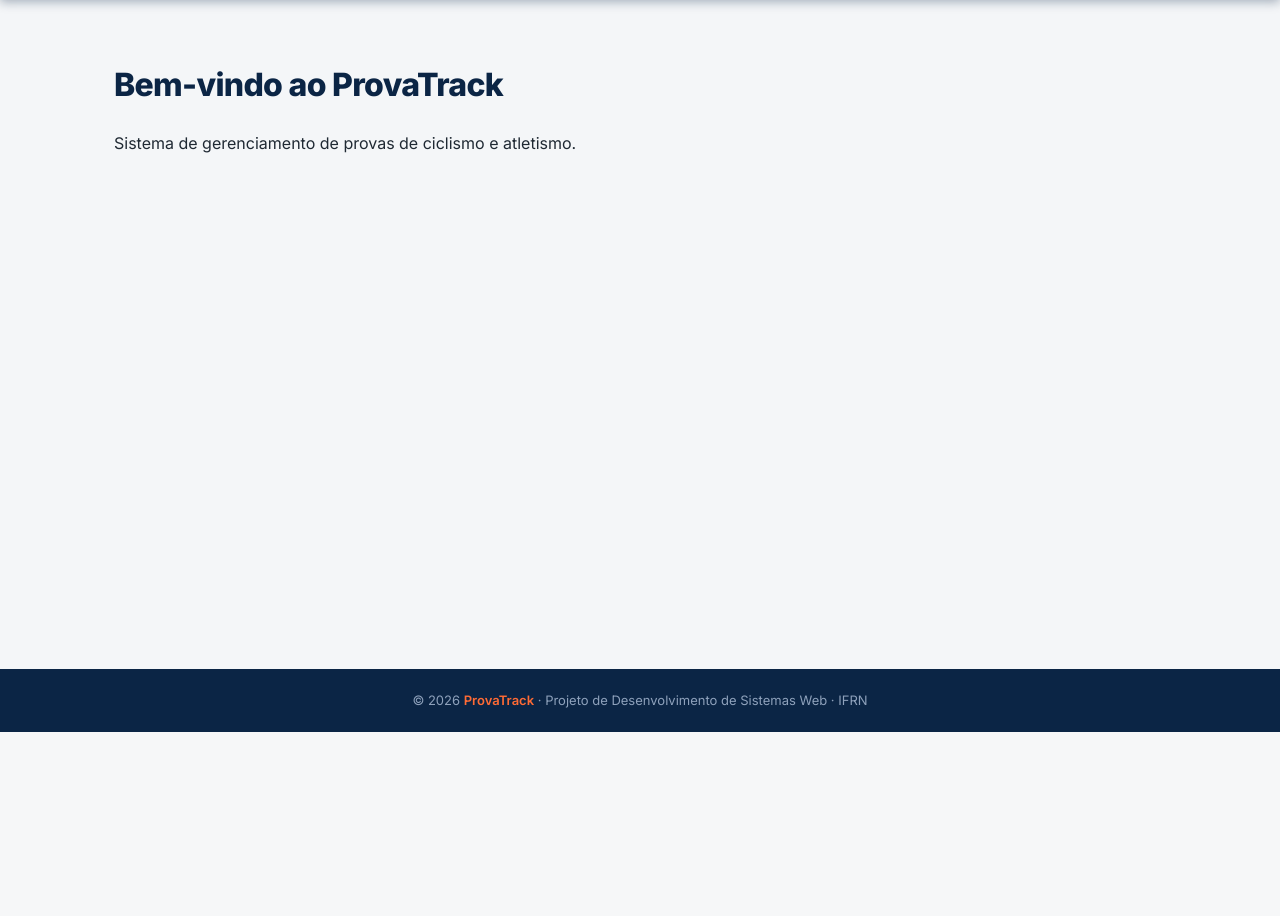
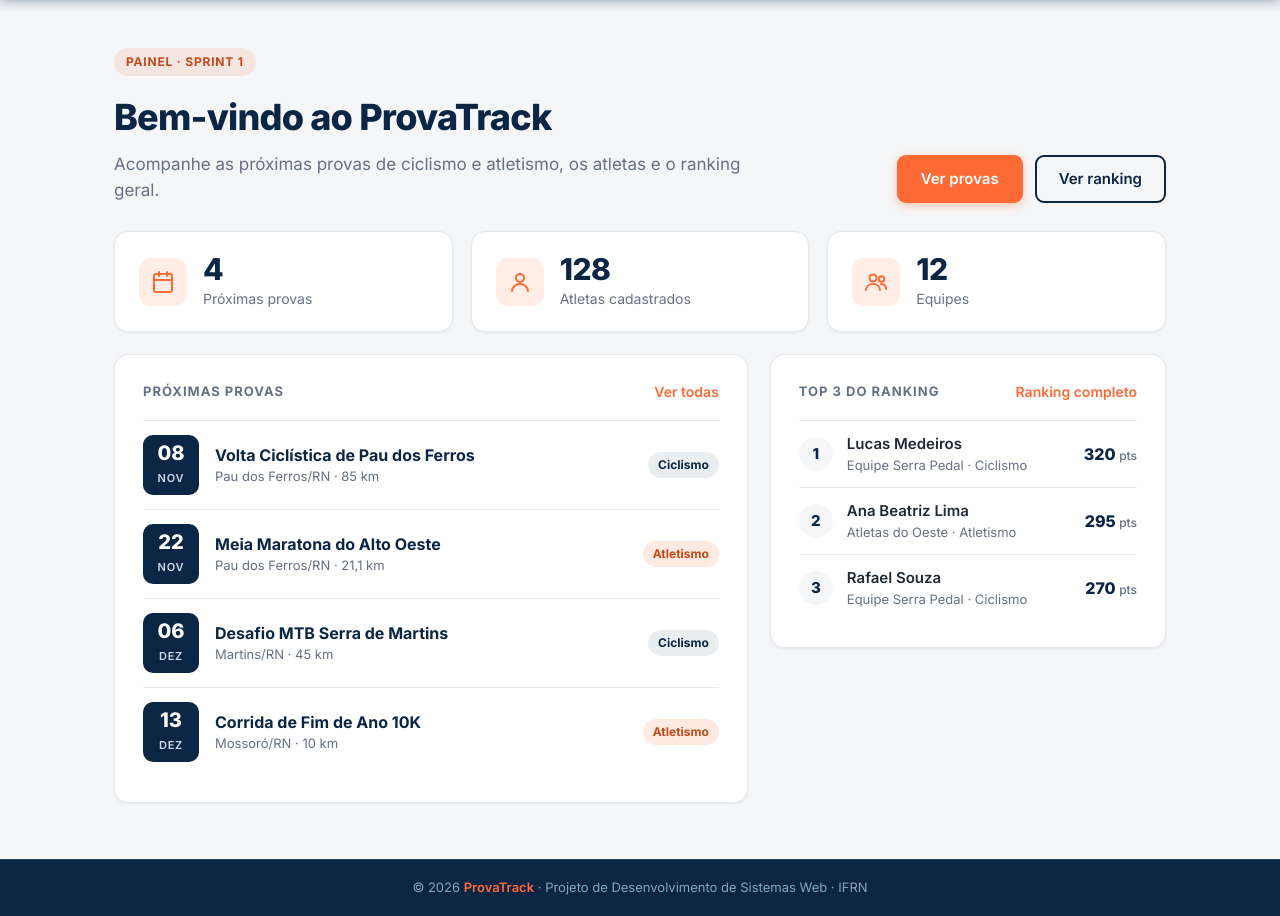
Before and after one commit to provatrack-dev/provatrack, a Django app: page / in a window 1280 px wide. Shown: the part 68-984 px from the top of the page. Before the commit the page ends 800 px from the top, so only its background shows below. Run offline with Django 5.2, Linux system fonts and the light colour scheme.

Commit message:
feat: monta home igual ao prototipo com CSS separado (#12)

```diff
--- /dev/null
+++ b/core/static/core/css/home.css
@@ -0,0 +1,228 @@
+/* ===== Home (docs/prototipos/home.html) =====
+   Só o que é da página inicial: resumo, próximas provas e ranking. */
+
+.hero {
+  display: flex;
+  justify-content: space-between;
+  align-items: flex-end;
+  gap: 24px;
+  flex-wrap: wrap;
+  margin-bottom: 28px;
+}
+
+.hero .sub {
+  margin: 0;
+}
+
+.resumo {
+  display: grid;
+  grid-template-columns: repeat(3,1fr);
+  gap: 18px;
+  margin-bottom: 22px;
+}
+
+.card {
+  background: #fff;
+  border: 1px solid var(--borda);
+  border-radius: 14px;
+  padding: 22px 24px;
+  box-shadow: 0 1px 3px rgba(16,24,40,.06);
+  display: flex;
+  align-items: center;
+  gap: 16px;
+}
+
+.card .ico {
+  width: 48px;
+  height: 48px;
+  border-radius: 12px;
+  display: grid;
+  place-items: center;
+  background: rgba(255,107,53,.12);
+  color: var(--destaque);
+  flex: none;
+}
+
+.card .ico svg {
+  width: 24px;
+  height: 24px;
+}
+
+.card .num {
+  font-size: 30px;
+  font-weight: 800;
+  color: var(--principal);
+  line-height: 1;
+  letter-spacing: -.5px;
+}
+
+.card .rot {
+  font-size: 14px;
+  color: var(--suave);
+  margin-top: 4px;
+}
+
+.grade {
+  display: grid;
+  grid-template-columns: 1.6fr 1fr;
+  gap: 22px;
+  align-items: start;
+}
+
+.painel-topo {
+  display: flex;
+  justify-content: space-between;
+  align-items: center;
+  margin-bottom: 18px;
+}
+
+.painel-topo h2 {
+  margin: 0;
+}
+
+.painel-topo a {
+  font-size: 14px;
+  font-weight: 600;
+  color: var(--destaque);
+  text-decoration: none;
+}
+
+.prova {
+  display: flex;
+  align-items: center;
+  gap: 16px;
+  padding: 14px 0;
+  border-top: 1px solid var(--borda);
+}
+
+.prova:first-of-type {
+  border-top: none;
+  padding-top: 0;
+}
+
+.data {
+  width: 56px;
+  text-align: center;
+  border-radius: 10px;
+  background: var(--principal);
+  color: #fff;
+  padding: 7px 0;
+  flex: none;
+}
+
+.data b {
+  display: block;
+  font-size: 20px;
+  font-weight: 800;
+  line-height: 1.1;
+}
+
+.data small {
+  font-size: 11px;
+  font-weight: 600;
+  letter-spacing: .8px;
+  text-transform: uppercase;
+  color: #cfd8e6;
+}
+
+.prova .info {
+  flex: 1;
+  min-width: 0;
+}
+
+.prova .nome {
+  font-weight: 700;
+  font-size: 16px;
+  color: var(--principal);
+}
+
+.prova .meta {
+  font-size: 13px;
+  color: var(--suave);
+}
+
+.tag {
+  font-size: 12px;
+  font-weight: 700;
+  padding: 4px 10px;
+  border-radius: 20px;
+  white-space: nowrap;
+}
+
+.tag.cic {
+  background: rgba(11,37,69,.08);
+  color: var(--principal);
+}
+
+.tag.atl {
+  background: rgba(255,107,53,.14);
+  color: #c24a1a;
+}
+
+.rank {
+  display: flex;
+  align-items: center;
+  gap: 14px;
+  padding: 12px 0;
+  border-top: 1px solid var(--borda);
+}
+
+.rank:first-of-type {
+  border-top: none;
+  padding-top: 0;
+}
+
+.pos {
+  width: 34px;
+  height: 34px;
+  border-radius: 50%;
+  display: grid;
+  place-items: center;
+  font-weight: 800;
+  font-size: 15px;
+  background: var(--fundo);
+  color: var(--principal);
+  flex: none;
+}
+
+.rank:first-of-type .pos {
+  background: var(--destaque);
+  color: #fff;
+}
+
+.rank .info {
+  flex: 1;
+}
+
+.rank .nome {
+  font-weight: 600;
+  font-size: 15px;
+}
+
+.rank .meta {
+  font-size: 13px;
+  color: var(--suave);
+}
+
+.rank .pts {
+  font-weight: 800;
+  color: var(--principal);
+}
+
+.rank .pts small {
+  font-weight: 500;
+  color: var(--suave);
+  font-size: 12px;
+}
+
+.acoes {
+  display: flex;
+  gap: 12px;
+  margin-top: 18px;
+}
+
+@media (max-width:900px) {
+  .resumo, .grade {
+    grid-template-columns: 1fr;
+  }
+}
--- a/core/static/core/css/style.css
+++ b/core/static/core/css/style.css
@@ -108,61 +109,155 @@ body {
   font-weight: 600;
   font-size: 14px;
   padding: 9px 18px;
-    border: 1.5px solid rgba(255, 255, 255, 0.4);
+  border: 1.5px solid rgba(255,255,255,.4);
   border-radius: 8px;
-    transition: all 0.2s;
+  transition: all .2s;
 }
 
-.btn-login:hover {
+.btn-login:hover, .btn-login.ativo {
   background: #fff;
   color: var(--principal);
   border-color: #fff;
 }
 
-/* Conteúdo */
-.container {
+main {
   flex: 1;
+  max-width: 1100px;
   width: 100%;
-    max-width: 1100px;
   margin: 0 auto;
-    padding: 40px 24px 56px;
+  padding: 48px 24px 56px;
 }
 
 h1 {
+  font-size: 36px;
+  font-weight: 800;
+  letter-spacing: -.8px;
   color: var(--principal);
-    font-weight: 800;
-    letter-spacing: -0.7px;
+  margin: 0 0 8px;
 }
 
-a {
+.sub {
+  color: var(--suave);
+  font-size: 17px;
+  margin: 0 0 32px;
+  max-width: 640px;
+}
+
+.selo {
+  display: inline-block;
+  background: rgba(255,107,53,.12);
+  color: #c24a1a;
+  font-size: 12px;
+  font-weight: 700;
+  letter-spacing: .8px;
+  text-transform: uppercase;
+  padding: 5px 12px;
+  border-radius: 20px;
+  margin-bottom: 14px;
+}
+
+.painel {
+  background: #fff;
+  border: 1px solid var(--borda);
+  border-radius: 14px;
+  padding: 26px 28px;
+  box-shadow: 0 1px 3px rgba(16,24,40,.06);
+}
+
+.painel h2 {
+  font-size: 13px;
+  font-weight: 700;
+  letter-spacing: 1px;
+  text-transform: uppercase;
+  color: var(--suave);
+  margin: 0 0 18px;
+}
+
+.btn {
+  font-family: inherit;
+  font-size: 15px;
+  font-weight: 600;
+  padding: 11px 22px;
+  border-radius: 9px;
+  cursor: pointer;
+  border: 2px solid transparent;
+  text-decoration: none;
+  display: inline-block;
+  text-align: center;
+}
+
+.btn-primario {
+  background: var(--destaque);
+  color: #fff;
+  box-shadow: 0 3px 10px rgba(255,107,53,.35);
+}
+
+.btn-secundario {
+  background: transparent;
+  color: var(--principal);
+  border-color: var(--principal);
+}
+
+.rodape {
+  background: var(--principal);
+  color: #cfd8e6;
+  margin-top: auto;
+}
+
+.rodape-topo {
+  max-width: 1100px;
+  margin: 0 auto;
+  padding: 40px 24px 28px;
+  display: grid;
+  grid-template-columns: 1.4fr 1fr 1fr;
+  gap: 32px;
+}
+
+.rodape .marca {
+  margin-right: 0;
+  font-size: 20px;
+}
+
+.rodape p {
+  margin: 12px 0 0;
+  font-size: 14px;
+  color: #9fb0c7;
+  max-width: 320px;
+}
+
+.rodape h3 {
+  color: #fff;
+  font-size: 13px;
+  font-weight: 700;
+  letter-spacing: 1px;
+  text-transform: uppercase;
+  margin: 0 0 14px;
+}
+
+.rodape ul {
+  list-style: none;
+  margin: 0;
+  padding: 0;
+}
+
+.rodape li {
+  margin-bottom: 8px;
+}
+
+.rodape li a {
+  color: #cfd8e6;
+  text-decoration: none;
+  font-size: 14px;
+}
+
+.rodape li a:hover {
   color: var(--destaque);
 }
 
-/* Mensagens de feedback */
-.mensagens {
-    list-style: none;
-    padding: 0;
-    margin: 0 0 20px;
-}
-
-.mensagens li {
-    background: #d9f5e3;
-    color: #14703a;
-    border-left: 4px solid #14703a;
-    padding: 10px 14px;
-    border-radius: 8px;
-    margin-bottom: 8px;
-}
-
-/* Rodapé */
-.rodape {
-    background: var(--principal);
-    color: #cfd8e6;
-}
-
 .rodape-base {
+  border-top: 1px solid rgba(255,255,255,.12);
   text-align: center;
-    padding: 22px 24px;
+  padding: 18px 24px;
   font-size: 13px;
   color: #8ea1bb;
 }
--- a/core/templates/home.html
+++ b/core/templates/home.html
@@ -1,8 +1,74 @@
 {% extends 'base.html' %}
+{% load static %}
 
 {% block title %}Início{% endblock %}
 
+{% block extra_css %}
+<link rel="stylesheet" href="{% static 'core/css/home.css' %}">
+{% endblock %}
+
 {% block content %}
-<h1>Bem-vindo ao ProvaTrack</h1>
-<p>Sistema de gerenciamento de provas de ciclismo e atletismo.</p>
+    <div class="hero">
+        <div>
+            <span class="selo">Painel · Sprint 1</span>
+            <h1>Bem-vindo ao ProvaTrack</h1>
+            <p class="sub">Acompanhe as próximas provas de ciclismo e atletismo, os atletas e o ranking geral.</p>
+        </div>
+        <div class="acoes">
+            <a class="btn btn-primario" href="#">Ver provas</a>
+            <a class="btn btn-secundario" href="#">Ver ranking</a>
+        </div>
+    </div>
+
+    <section class="resumo">
+        <div class="card"><div class="ico"><svg viewBox="0 0 24 24" fill="none" stroke="currentColor" stroke-width="2" stroke-linecap="round" stroke-linejoin="round"><rect x="3" y="4" width="18" height="18" rx="2"/><path d="M16 2v4M8 2v4M3 10h18"/></svg></div><div><div class="num">4</div><div class="rot">Próximas provas</div></div></div>
+        <div class="card"><div class="ico"><svg viewBox="0 0 24 24" fill="none" stroke="currentColor" stroke-width="2" stroke-linecap="round" stroke-linejoin="round"><circle cx="12" cy="8" r="4"/><path d="M4 21c0-4 4-7 8-7s8 3 8 7"/></svg></div><div><div class="num">128</div><div class="rot">Atletas cadastrados</div></div></div>
+        <div class="card"><div class="ico"><svg viewBox="0 0 24 24" fill="none" stroke="currentColor" stroke-width="2" stroke-linecap="round" stroke-linejoin="round"><circle cx="9" cy="8" r="3.5"/><path d="M2 20c0-3.5 3-6 7-6s7 2.5 7 6"/><circle cx="17.5" cy="9" r="2.8"/><path d="M17 14c3 0 5 2 5 5"/></svg></div><div><div class="num">12</div><div class="rot">Equipes</div></div></div>
+    </section>
+
+    <div class="grade">
+        <section class="painel">
+            <div class="painel-topo"><h2>Próximas provas</h2><a href="#">Ver todas</a></div>
+                <div class="prova">
+                    <div class="data"><b>08</b><small>NOV</small></div>
+                    <div class="info"><div class="nome">Volta Ciclística de Pau dos Ferros</div><div class="meta">Pau dos Ferros/RN · 85 km</div></div>
+                    <span class="tag cic">Ciclismo</span>
+                </div>
+                <div class="prova">
+                    <div class="data"><b>22</b><small>NOV</small></div>
+                    <div class="info"><div class="nome">Meia Maratona do Alto Oeste</div><div class="meta">Pau dos Ferros/RN · 21,1 km</div></div>
+                    <span class="tag atl">Atletismo</span>
+                </div>
+                <div class="prova">
+                    <div class="data"><b>06</b><small>DEZ</small></div>
+                    <div class="info"><div class="nome">Desafio MTB Serra de Martins</div><div class="meta">Martins/RN · 45 km</div></div>
+                    <span class="tag cic">Ciclismo</span>
+                </div>
+                <div class="prova">
+                    <div class="data"><b>13</b><small>DEZ</small></div>
+                    <div class="info"><div class="nome">Corrida de Fim de Ano 10K</div><div class="meta">Mossoró/RN · 10 km</div></div>
+                    <span class="tag atl">Atletismo</span>
+                </div>
+        </section>
+
+        <section class="painel">
+            <div class="painel-topo"><h2>Top 3 do ranking</h2><a href="#">Ranking completo</a></div>
+                <div class="rank">
+                    <div class="pos">1</div>
+                    <div class="info"><div class="nome">Lucas Medeiros</div><div class="meta">Equipe Serra Pedal · Ciclismo</div></div>
+                    <div class="pts">320 <small>pts</small></div>
+                </div>
+                <div class="rank">
+                    <div class="pos">2</div>
+                    <div class="info"><div class="nome">Ana Beatriz Lima</div><div class="meta">Atletas do Oeste · Atletismo</div></div>
+                    <div class="pts">295 <small>pts</small></div>
+                </div>
+                <div class="rank">
+                    <div class="pos">3</div>
+                    <div class="info"><div class="nome">Rafael Souza</div><div class="meta">Equipe Serra Pedal · Ciclismo</div></div>
+                    <div class="pts">270 <small>pts</small></div>
+                </div>
+        </section>
+    </div>
+
 {% endblock %}
--- a/templates/base.html
+++ b/templates/base.html
@@ -5,7 +5,7 @@
 <head>
     <meta charset="UTF-8">
     <meta name="viewport" content="width=device-width, initial-scale=1">
-    <title>{% block title %}ProvaTrack{% endblock %} | ProvaTrack</title>
+    <title>ProvaTrack | {% block title %}Início{% endblock %}</title>
     <link rel="preconnect" href="https://fonts.googleapis.com">
     <link rel="preconnect" href="https://fonts.gstatic.com" crossorigin>
     <link href="https://fonts.googleapis.com/css2?family=Inter:wght@400;500;600;700;800&display=swap" rel="stylesheet">
@@ -16,7 +16,7 @@
 <body>
     {% include 'fragments/navbar.html' %}
 
-    <main class="container">
+    <main>
         {% include 'fragments/mensagens.html' %}
 
         {% block content %}{% endblock %}
```
Also changed, not shown: other parts of core/static/core/css/style.css (+25 -11 lines). Lines whose indentation alone changed are shown as unchanged.
